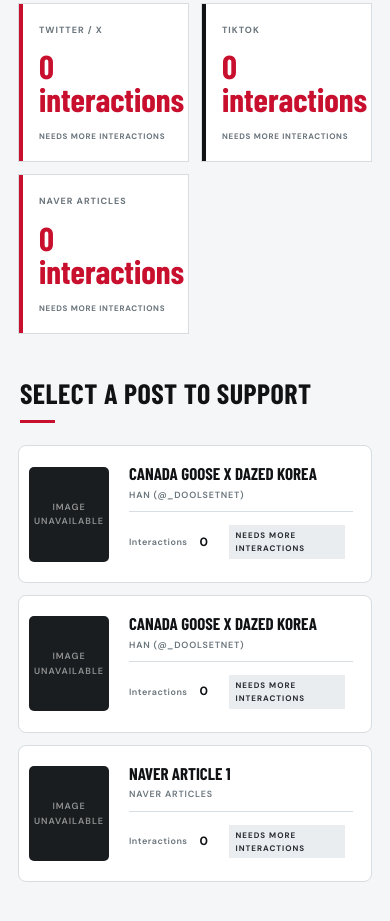
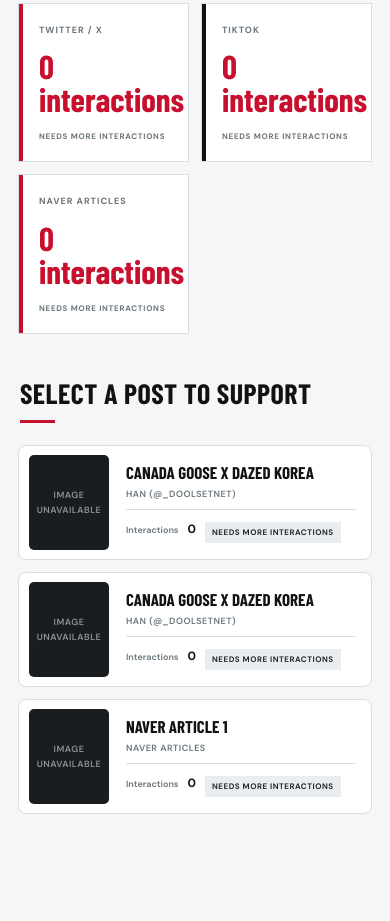
Before and after one commit to hanprojects1409/HAN-CANADA-GOOSE, a plain HTML site: page index.html in a window 390 px wide. Shown: the part 953-1874 px from the top of the page. After the commit the page ends 1822 px from the top, so only its background shows below. Drawn offline with nearby package versions, Linux system fonts and the light colour scheme; no server answers; a web font is replaced by a local one.

Commit message:
Update styles for post cards and modals
Refactor post card styles for improved layout and responsiveness.

```diff
--- a/style.css
+++ b/style.css
@@ -336,89 +336,137 @@ section {
     margin-bottom: 75px;
 }
 
+/* POST CARDS — COMPACT HORIZONTAL */
+
 #posts-container {
     display: grid;
     grid-template-columns: repeat(2, minmax(0, 1fr));
-    gap: 22px;
+    gap: 14px;
+    align-items: start;
 }
 
 .post-card {
     position: relative;
     display: flex;
-    flex-direction: column;
+    flex-direction: row;
+    align-items: center;
+    gap: 12px;
+
+    width: 100%;
+    height: 125px;
+    min-height: 125px;
     min-width: 0;
+    padding: 10px;
+    margin: 0;
+
     overflow: hidden;
     border: 1px solid var(--line);
+    border-radius: 8px;
     background: var(--white);
+
     transition: transform 0.2s ease, box-shadow 0.2s ease;
     cursor: pointer;
 }
 
 .post-card:hover {
-    transform: translateY(-3px);
-    box-shadow: 0 10px 28px rgba(16, 18, 20, 0.08);
+    transform: translateY(-2px);
+    box-shadow: 0 8px 20px rgba(16, 18, 20, 0.08);
 }
 
-.post-image {
+/* POST THUMBNAILS */
+
+.post-thumbnail {
+    position: relative;
+    flex: 0 0 85px;
+    width: 85px;
+    height: 105px;
+    aspect-ratio: auto;
+    overflow: hidden;
+    border-radius: 5px;
+    background: #191d20;
+}
+
+.post-thumbnail img {
     display: block;
     width: 100%;
-    aspect-ratio: 16 / 9;
+    height: 100%;
     object-fit: cover;
-    background: var(--ice);
 }
 
+.post-thumbnail img[hidden] {
+    display: none;
+}
+
+.post-thumbnail-fallback {
+    position: absolute;
+    inset: 0;
+    display: none;
+    align-items: center;
+    justify-content: center;
+    padding: 6px;
+    color: #919191;
+    font-size: 9px;
+    letter-spacing: 0.5px;
+    font-weight: 600;
+    text-align: center;
+}
+
+/* POST INFORMATION */
+
 .post-info {
-    padding: 24px;
+    flex: 1 1 0;
+    min-width: 0;
+    padding: 5px;
 }
 
 .post-info h3 {
     color: var(--black);
     font-family: var(--font-display);
-    font-size: 25px;
+    font-size: 19px;
     font-weight: 700;
     line-height: 1.1;
     text-transform: uppercase;
+    overflow-wrap: anywhere;
 }
 
 .post-info > p {
-    margin-top: 8px;
+    margin-top: 5px;
     color: var(--gray-dark);
-    font-size: 11px;
+    font-size: 9px;
     font-weight: 600;
-    letter-spacing: 0.8px;
+    letter-spacing: 0.5px;
     text-transform: uppercase;
 }
 
 .post-stats {
     display: flex;
+    flex-wrap: wrap;
     align-items: center;
-    justify-content: space-between;
-    gap: 12px;
-    margin-top: 20px;
-    padding-top: 14px;
+    gap: 5px 9px;
+    margin-top: 8px;
+    padding-top: 7px;
     border-top: 1px solid var(--line);
     color: var(--gray-dark);
-    font-size: 10px;
+    font-size: 9px;
     font-weight: 600;
-    letter-spacing: 0.5px;
 }
 
 .post-stats strong {
     color: var(--black);
-    font-size: 15px;
+    font-size: 12px;
     font-weight: 700;
 }
 
 .engagement-badge {
     display: inline-block;
     width: fit-content;
-    margin: 14px 24px 20px;
-    padding: 6px 9px;
+    margin: 5px 0 0;
+    padding: 4px 7px;
     background: var(--ice);
     color: var(--charcoal);
-    font-size: 9px;
+    font-size: 8px;
     font-weight: 700;
-    letter-spacing: 1px;
+    letter-spacing: 0.5px;
     text-transform: uppercase;
 }
 
@@ -433,8 +481,6 @@ section {
     text-align: center;
     font-size: 12px;
 }
-
-
 
 /* POST MODAL */
 
@@ -457,7 +503,7 @@ section {
 .modal-content {
     position: relative;
     width: min(100%, 760px);
-    max-height: 82vh;
+    max-height: 90vh;
     overflow-y: auto;
     padding: 28px;
     border: 1px solid rgba(16, 18, 20, 0.08);
@@ -492,6 +538,28 @@ section {
     color: var(--gray-dark);
     font-size: 12px;
     line-height: 1.6;
+}
+
+/* MODAL IMAGE — SMALLER */
+
+#modal-image {
+    display: block;
+    width: auto;
+    max-width: 100%;
+    height: auto;
+    max-height: 150px;
+    margin: 10px auto 14px;
+    object-fit: contain;
+}
+
+#modal-image[hidden] {
+    display: none !important;
+}
+
+#modal-image-fallback {
+    max-height: 90px;
+    padding: 12px;
+    text-align: center;
 }
 
 #close-modal,
@@ -585,9 +653,6 @@ section {
     cursor: not-allowed;
 }
 
-
-
-
 /* INTERACTION GUIDE */
 
 .post-instructions {
@@ -612,14 +677,11 @@ section {
     line-height: 1.6;
 }
 
-
-
-
 /* COMMENT GENERATOR MODAL */
 
 #comment-modal .modal-content {
     width: min(100%, 520px);
-    max-height: 82vh;
+    max-height: 90vh;
     padding: 28px;
 }
 
@@ -717,47 +779,6 @@ section {
     margin-top: 8px;
 }
 
-
-
-
-
-/* POST THUMBNAILS */
-
-.post-thumbnail {
-    position: relative;
-    width: 100%;
-    aspect-ratio: 1 / 1;
-    overflow: hidden;
-    background: #191d20;
-}
-
-.post-thumbnail img {
-    display: block;
-    width: 100%;
-    height: 100%;
-    object-fit: cover;
-}
-
-.post-thumbnail img[hidden] {
-    display: none;
-}
-
-.post-thumbnail-fallback {
-    position: absolute;
-    inset: 0;
-    display: none;
-    align-items: center;
-    justify-content: center;
-    color: #919191;
-    font-size: 11px;
-    letter-spacing: 1px;
-    font-weight: 600;
-    text-align: center;
-}
-
-
-
-
 /* TABLET */
 
 @media (max-width: 900px) {
@@ -854,15 +875,12 @@ section {
     .overview-general {
         grid-template-columns: 1fr;
         gap: 12px;
+        margin-bottom: 12px;
     }
 
     .overview-categories {
         grid-template-columns: repeat(2, minmax(0, 1fr));
         gap: 12px;
-    }
-
-    .overview-general {
-        margin-bottom: 12px;
     }
 
     .overview-card {
@@ -891,22 +909,23 @@ section {
 
     #posts-container {
         grid-template-columns: 1fr;
-        gap: 16px;
+        gap: 12px;
     }
 
-    .post-info {
-        padding: 19px;
+    .post-card {
+        height: 115px;
+        min-height: 115px;
+    }
+
+    .post-thumbnail {
+        flex-basis: 80px;
+        width: 80px;
+        height: 95px;
     }
 
     .post-info h3 {
-        font-size: 23px;
+        font-size: 17px;
     }
-
-    .engagement-badge {
-        margin-left: 19px;
-        margin-right: 19px;
-    }
-
 
     /* Modals on mobile */
 
@@ -919,7 +938,7 @@ section {
     .modal-content {
         width: 100%;
         max-width: 520px;
-        max-height: 84vh;
+        max-height: 90vh;
         padding: 25px 19px 19px;
         border-radius: 4px;
     }
@@ -927,6 +946,10 @@ section {
     #modal-title {
         font-size: 27px;
         padding-right: 32px;
+    }
+
+    #modal-image {
+        max-height: 125px;
     }
 
     .modal-description {
@@ -946,7 +969,7 @@ section {
     .comment-buttons {
         grid-template-columns: repeat(2, minmax(0, 1fr));
     }
-
+}
 
 /* SMALL MOBILE */
 
@@ -963,7 +986,6 @@ section {
         font-size: 43px;
     }
 
-
     .modal {
         padding: 9px;
     }
@@ -976,180 +998,4 @@ section {
     .comment-buttons {
         grid-template-columns: 1fr;
     }
-
 }
-
-
-/* POST MODAL — COMPACT SIZE */
-
-#modal {
-    align-items: center !important;
-    padding: 18px !important;
-}
-
-#modal .modal-content {
-    width: min(100%, 520px) !important;
-    max-width: 520px !important;
-    max-height: 85vh !important;
-    overflow-y: auto !important;
-
-    padding: 26px !important;
-
-    border-radius: 22px !important;
-    box-shadow: 0 20px 60px rgba(0,0,0,.18);
-}
-
-/* Compact image and details */
-
-#modal .modal-thumbnail {
-    flex: 0 0 130px !important;
-    width: 130px !important;
-    aspect-ratio: 3 / 4;
-}
-
-#modal .modal-details h2 {
-    font-size: 24px !important;
-}
-
-#modal #open-post-btn {
-    margin: 16px 0 !important;
-}
-
-@media (max-width: 480px) {
-    #modal .modal-content {
-        width: 100% !important;
-        padding: 22px !important;
-    }
-
-    #modal .modal-thumbnail {
-        flex-basis: 105px !important;
-        width: 105px !important;
-    }
-}
-
-/* =================================
-   POST CARDS — SMALL HORIZONTAL
-================================= */
-
-#posts-container {
-    display: grid;
-    grid-template-columns: repeat(2, minmax(0, 1fr));
-    gap: 14px;
-    align-items: stretch;
-}
-
-.post-card {
-    display: flex !important;
-    flex-direction: row !important;
-    align-items: center !important;
-    gap: 12px !important;
-
-    width: 100% !important;
-    min-width: 0;
-    min-height: 125px;
-    padding: 10px !important;
-    margin: 0 !important;
-
-    border-radius: 8px !important;
-    overflow: hidden;
-}
-
-/* IMAGE PREVIEW */
-
-.post-thumbnail {
-    position: relative !important;
-
-    flex: 0 0 85px !important;
-    width: 85px !important;
-    height: 105px !important;
-
-    overflow: hidden !important;
-    border-radius: 5px !important;
-    background: #191d20;
-}
-
-.post-thumbnail img {
-    display: block;
-    width: 100% !important;
-    height: 100% !important;
-    object-fit: cover !important;
-}
-
-/* IMAGE FALLBACK */
-
-.post-thumbnail-fallback {
-    position: absolute;
-    inset: 0;
-    align-items: center;
-    justify-content: center;
-    padding: 6px;
-    text-align: center;
-    font-size: 9px;
-}
-
-/* POST INFORMATION */
-
-.post-info {
-    flex: 1;
-    min-width: 0;
-    padding: 8px !important;
-}
-
-.post-info h3 {
-    font-size: 19px;
-    line-height: 1.1;
-    overflow-wrap: anywhere;
-}
-
-.post-info > p {
-    margin-top: 5px;
-    font-size: 9px;
-}
-
-.post-stats {
-    margin-top: 9px;
-    padding-top: 8px;
-    font-size: 9px;
-}
-
-.post-stats strong {
-    font-size: 12px;
-}
-
-.engagement-badge {
-    margin: 5px 8px !important;
-    padding: 4px 7px;
-    font-size: 8px;
-}
-
-/* TABLET */
-
-@media (max-width: 900px) {
-    #posts-container {
-        grid-template-columns: repeat(2, minmax(0, 1fr));
-    }
-}
-
-/* MOBILE */
-
-@media (max-width: 600px) {
-    #posts-container {
-        grid-template-columns: 1fr;
-        gap: 12px;
-    }
-
-    .post-card {
-        min-height: 115px;
-        gap: 12px !important;
-    }
-
-    .post-thumbnail {
-        flex-basis: 80px !important;
-        width: 80px !important;
-        height: 95px !important;
-    }
-
-    .post-info h3 {
-        font-size: 17px;
-    }
-}
```
